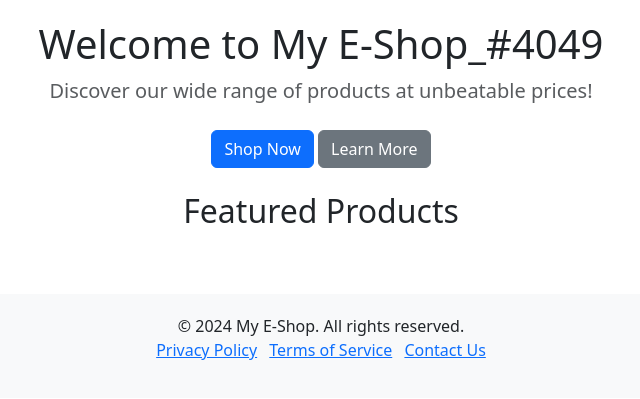
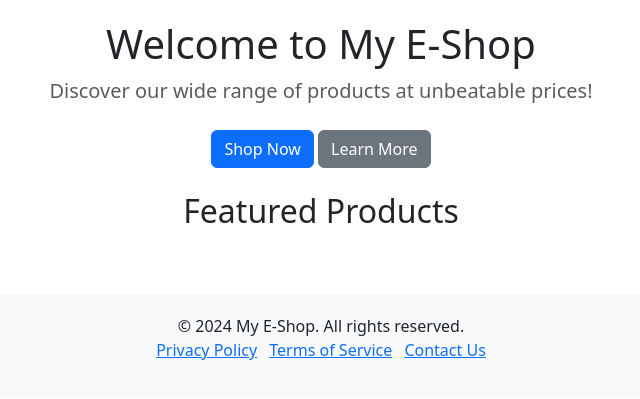
Before and after one commit to Hugues4049/DjangoApp, a Django app: page / in a window 1280 px wide. Shown: the part 56-455 px from the top of the page, without its empty margins (319-959 px from the left). Run offline with Django 5.2, Linux system fonts and the light colour scheme.

```diff
--- a/mapage/templates/index.html
+++ b/mapage/templates/index.html
@@ -63,7 +63,7 @@
     <!-- Hero Section -->
     <section class="jumbotron text-center">
         <div class="container">
-            <h1 class="jumbotron-heading">Welcome to My E-Shop_#4049</h1>
+            <h1 class="jumbotron-heading">Welcome to My E-Shop</h1>
             <p class="lead text-muted">Discover our wide range of products at unbeatable prices!</p>
             <p>
                 <a href="#" class="btn btn-primary my-2">Shop Now</a>
```
